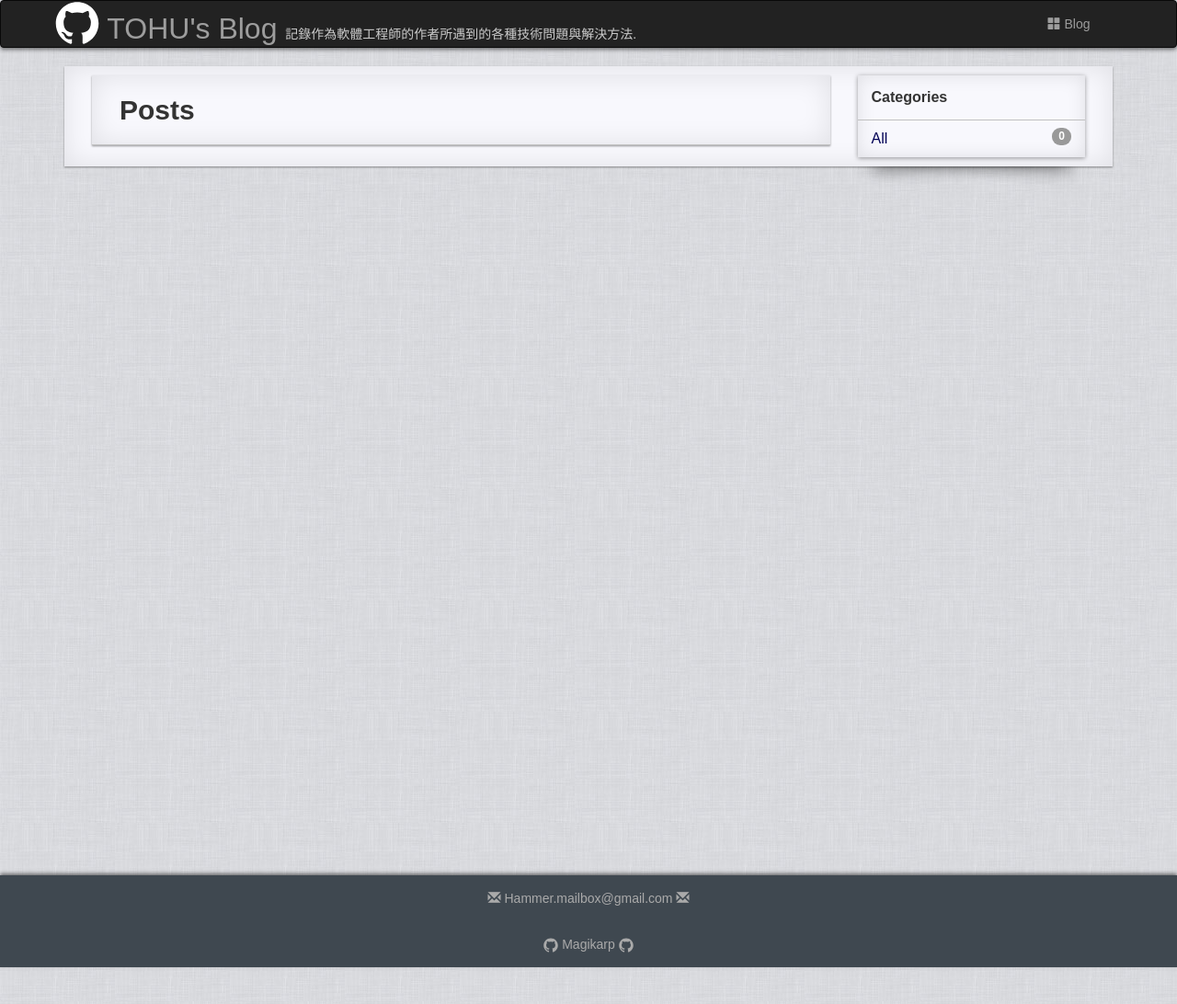
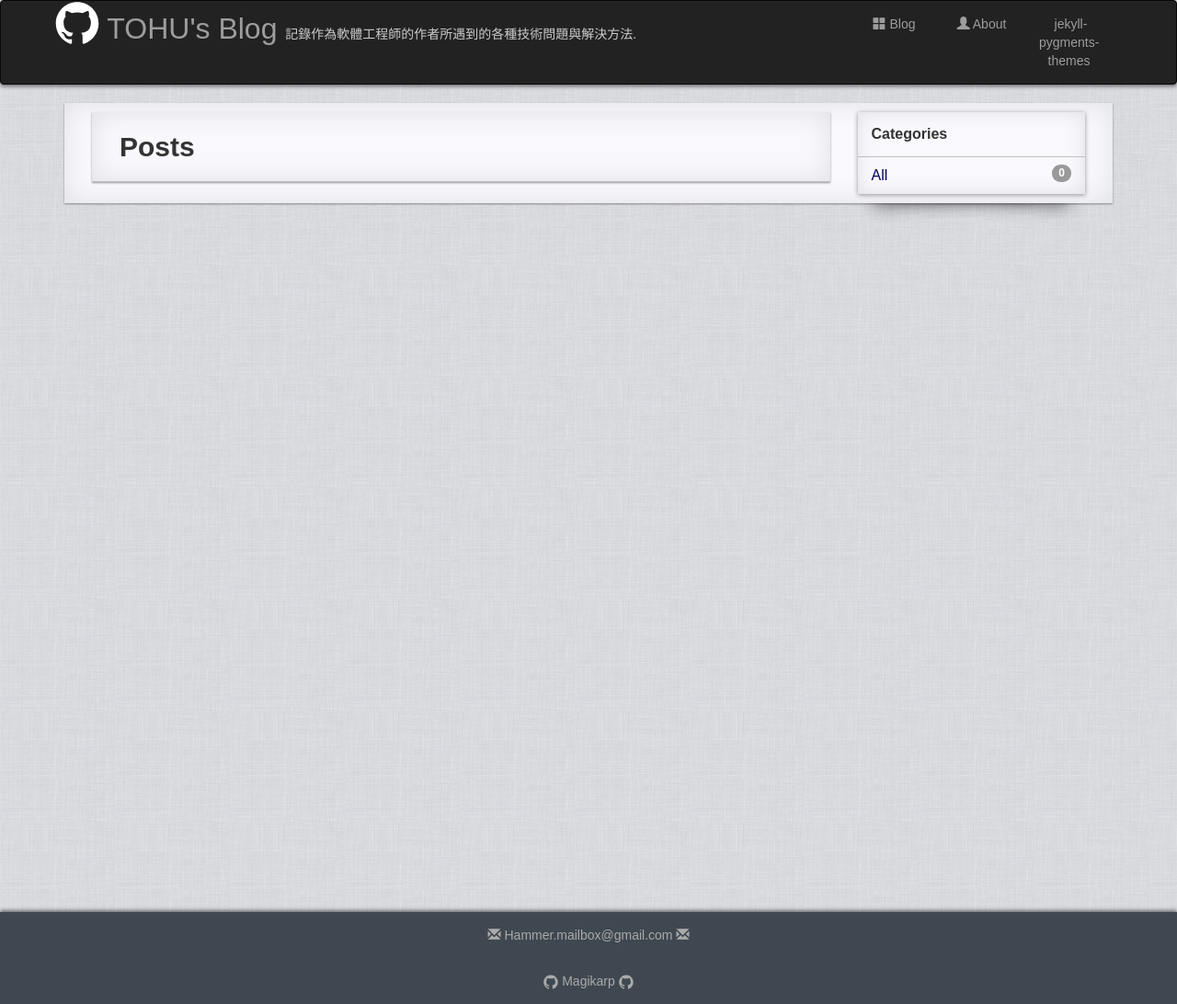
Before and after one commit to No129/No129.github.io, a Jekyll site: the page built from index.md, in a window 1280 px wide. Shown: the whole page at 92% size. Built offline with Jekyll 4.4.1, drawn with Linux system fonts in a browser that asks for light colours; before the commit the page ends 1052 px from its top, so only the background shows below that.

Commit message:
初始部落格

```diff
--- a/_includes/header.html
+++ b/_includes/header.html
@@ -28,19 +28,18 @@
         <span class="glyphicon glyphicon-th-large"></span> Blog</a>
         </li>
 
-            <!--
-
-              {% for p in site.pages %} {% if p.title %} {% if p.url == page.url %}
+        {% for p in site.pages %} {% if p.title %}
+          {% if p.url == page.url %}
             <li class="active">
           {% else %}
             <li>
           {% endif %}
           <a href="{{ p.url | prepend: site.baseurl }}">
-                  <span class="glyphicon {{ p.icon }}"></span> {{ p.title }}</a>
+            <span class="glyphicon {{ p.icon }}"></span> {{ p.title }}
+          </a>
           </li>
-              {% endif %} {% endfor %}
-
-            -->
+          {% endif %}
+        {% endfor %}
 
         </ul>
       </div>
```
Lines whose indentation alone changed are shown as unchanged.
